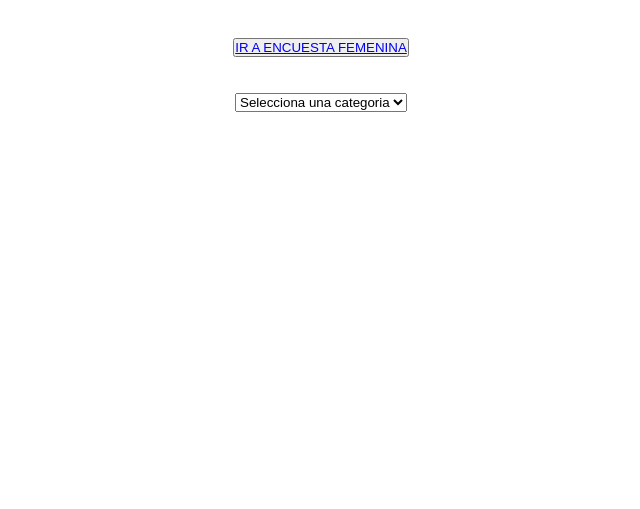
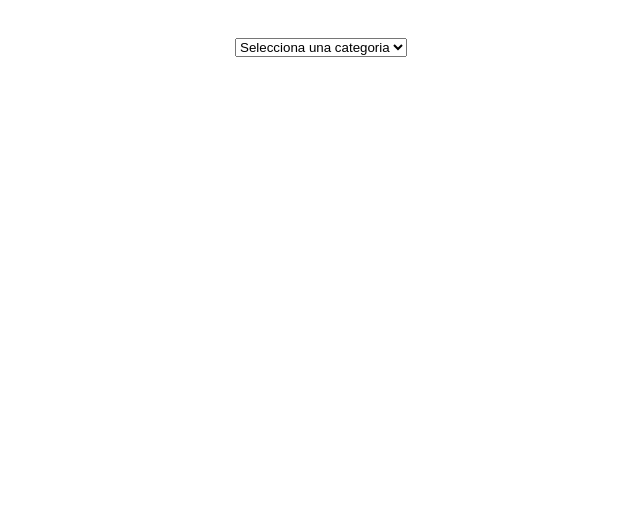
Before and after one commit to FERNANDOCHAV0101010/www.tiposdefrases.com, a plain HTML site: page index.html in a window 1280 px wide. Shown: the part 291-800 px from the top of the page, without its empty margins (319-959 px from the left). Drawn offline with Linux system fonts and the light colour scheme.

Commit message:
Add files via upload

```diff
--- a/index.html
+++ b/index.html
@@ -13,10 +13,6 @@
 			<div class="logo"> <img src="LOGO.png" alt="logotipo de pagina" width="200" align="center"></div>
 			<br><br><br>
 
-	<button type="button"> <a href="https://www.survio.com/survey/d/I9C1H4M9M6J1Z8F2M">IR A ENCUESTA FEMENINA</a></button>
-	<br><br><br>
-
-
 	<form> <select NAME="links" onChange="top.location.href=this.form.links.options[this.form.links.selectedIndex].value"> <option VALUE="index.html" SELECTED>Selecciona una categoria</option>
 
 		<option VALUE="categoria 1.html">F.Nanpa Basico</option>
```
